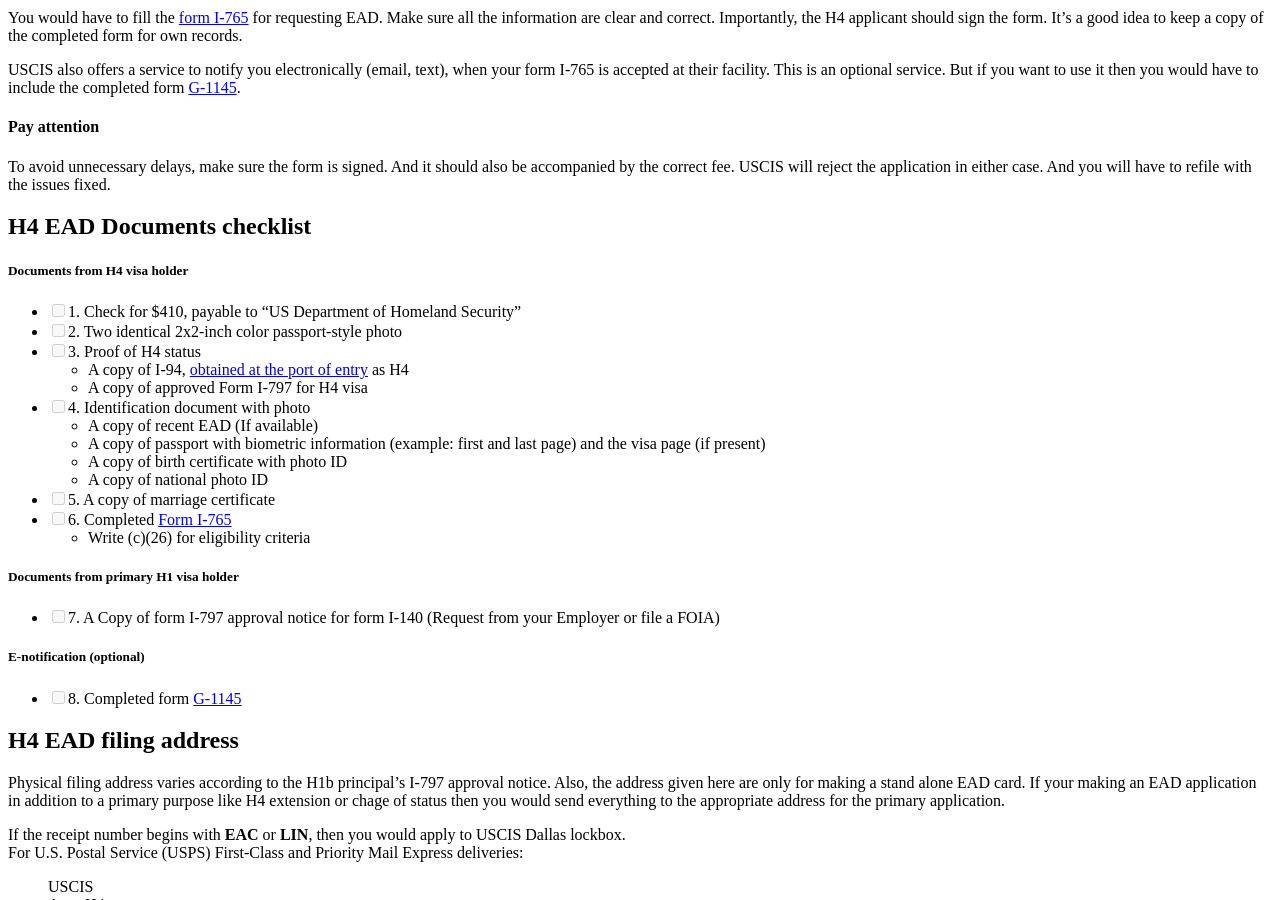
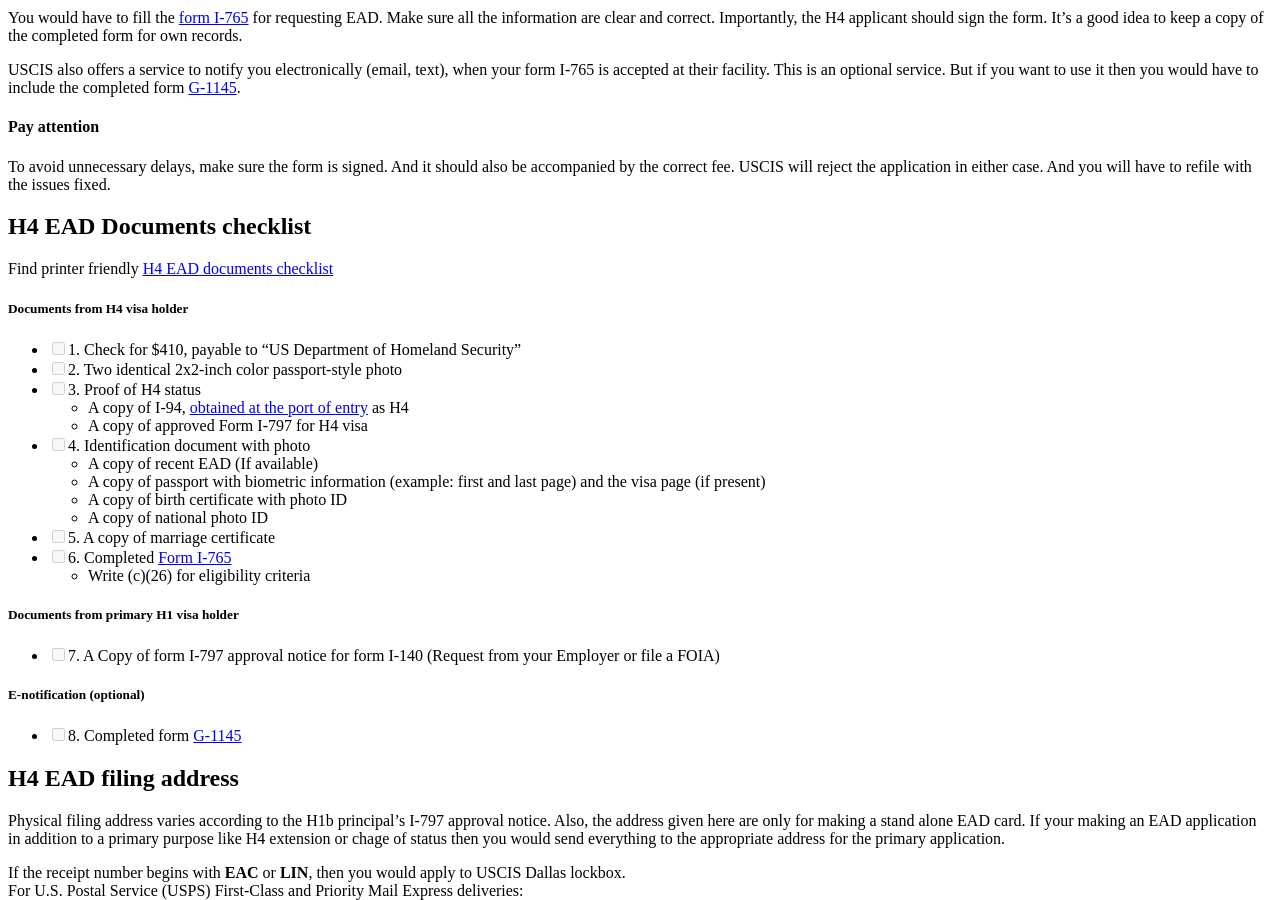
Before and after one commit to gitforwork2/gitforwork.github.io, a Jekyll site: the page built from _posts/2017-01-21-h4-ead-application.md, in a window 1280 px wide and 900 px high, scrolled down 1037 px. Built offline with Jekyll 4.4.1, drawn with Linux system fonts in a browser that asks for light colours; nearby versions of some CDN libraries; comment, search, counter and statistics services are not loaded.

Commit message:
Update 2017-01-21-h4-ead-application.md

```diff
--- a/_posts/2017-01-21-h4-ead-application.md
+++ b/_posts/2017-01-21-h4-ead-application.md
@@ -45,6 +45,7 @@
 To avoid unnecessary delays, make sure the form is signed. And it should also be accompanied by the correct fee. USCIS will reject the application in either case. And you will have to refile with the issues fixed.
 
 ## H4 EAD Documents checklist
+Find printer friendly [H4 EAD documents checklist](/posts/h4-ead-documents-checklist/)
 ##### Documents from H4 visa holder
 
 - [ ] 1. Check for $410, payable to "US Department of Homeland Security"
```
